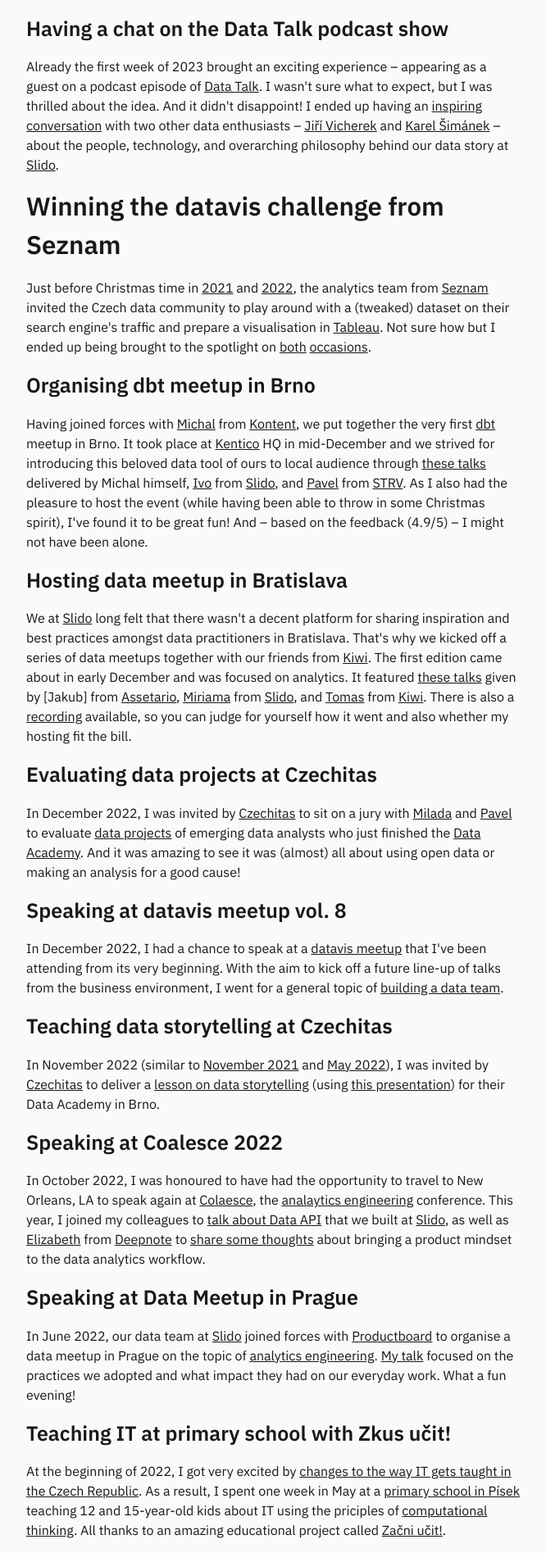
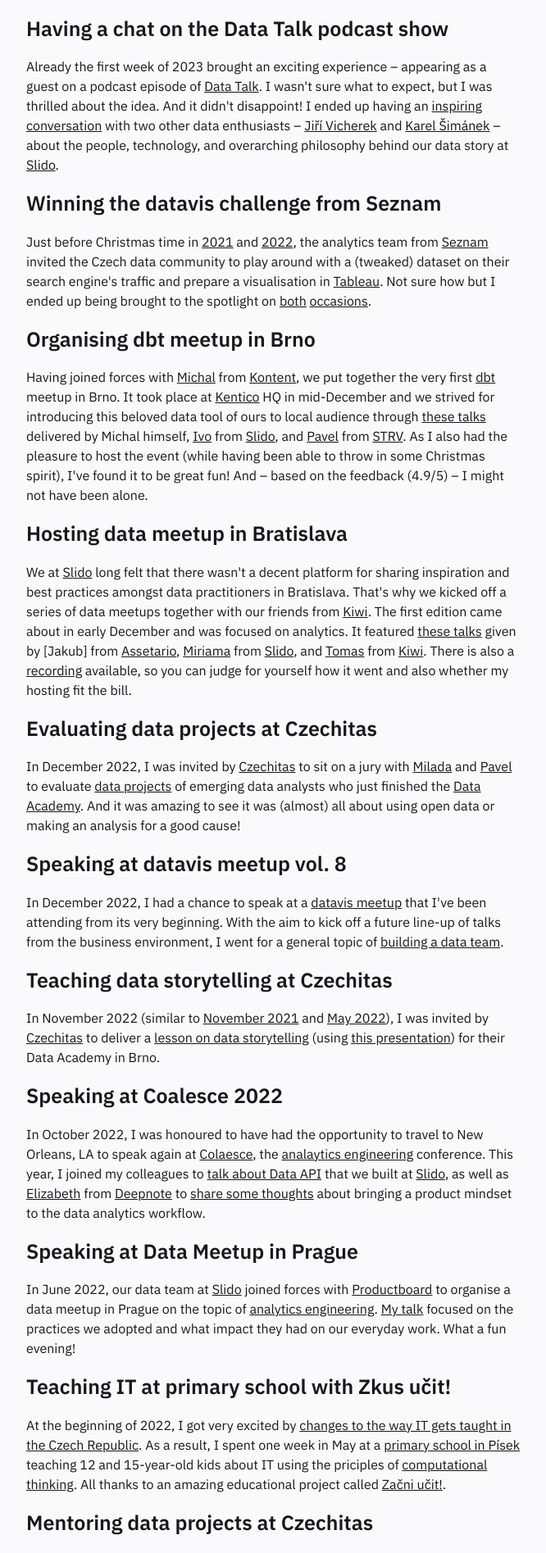
Before and after one commit to one-data-cookie/one-data-cookie.github.io, a Jekyll site: the page built from pages/projects.md, in a window 1280 px wide. Shown: the part 689-2584 px from the top of the page at 82% size, without its empty margins (306-972 px from the left). Built offline with Jekyll 4.4.1, drawn with Linux system fonts in a browser that asks for light colours.

Commit message:
Fix header size

```diff
--- a/pages/projects.md
+++ b/pages/projects.md
@@ -20,7 +20,7 @@
 ### Having a chat on the Data Talk podcast show
 Already the first week of 2023 brought an exciting experience – appearing as a guest on a podcast episode of [Data Talk](https://datatalk.buzzsprout.com/). I wasn't sure what to expect, but I was thrilled about the idea. And it didn't disappoint! I ended up having an [inspiring conversation](https://datatalk.buzzsprout.com/2034779/12010833-data-talk-21-michal-kolacek-slido) with two other data enthusiasts – [Jiří Vicherek](https://www.linkedin.com/in/vicherek/) and [Karel Šimánek](linkedin.com/in/karelsimanek/) – about the people, technology, and overarching philosophy behind our data story at [Slido](https://www.slido.com/).
 
-## Winning the datavis challenge from Seznam
+### Winning the datavis challenge from Seznam
 Just before Christmas time in [2021](https://blog.seznam.cz/2021/11/soutez-tableau-vyzva-od-analytiku-z-vyhledavani/) and [2022](https://blog.seznam.cz/2022/11/soutez-analytici-z-vyhledavani-vas-zvou-do-tableau-vyzvy/), the analytics team from [Seznam](https://www.seznam.cz/) invited the Czech data community to play around with a (tweaked) dataset on their search engine's traffic and prepare a visualisation in [Tableau](https://www.tableau.com/). Not sure how but I ended up being brought to the spotlight on [both](https://blog.seznam.cz/2022/03/5-tipu-pro-vase-vizualizace-aneb-to-nejlepsi-z-tableau-vyzvy/) [occasions](https://blog.seznam.cz/2023/02/zname-viteze-2-rocniku-vyzvy-od-analytiku/).
 
 ### Organising dbt meetup in Brno
```
